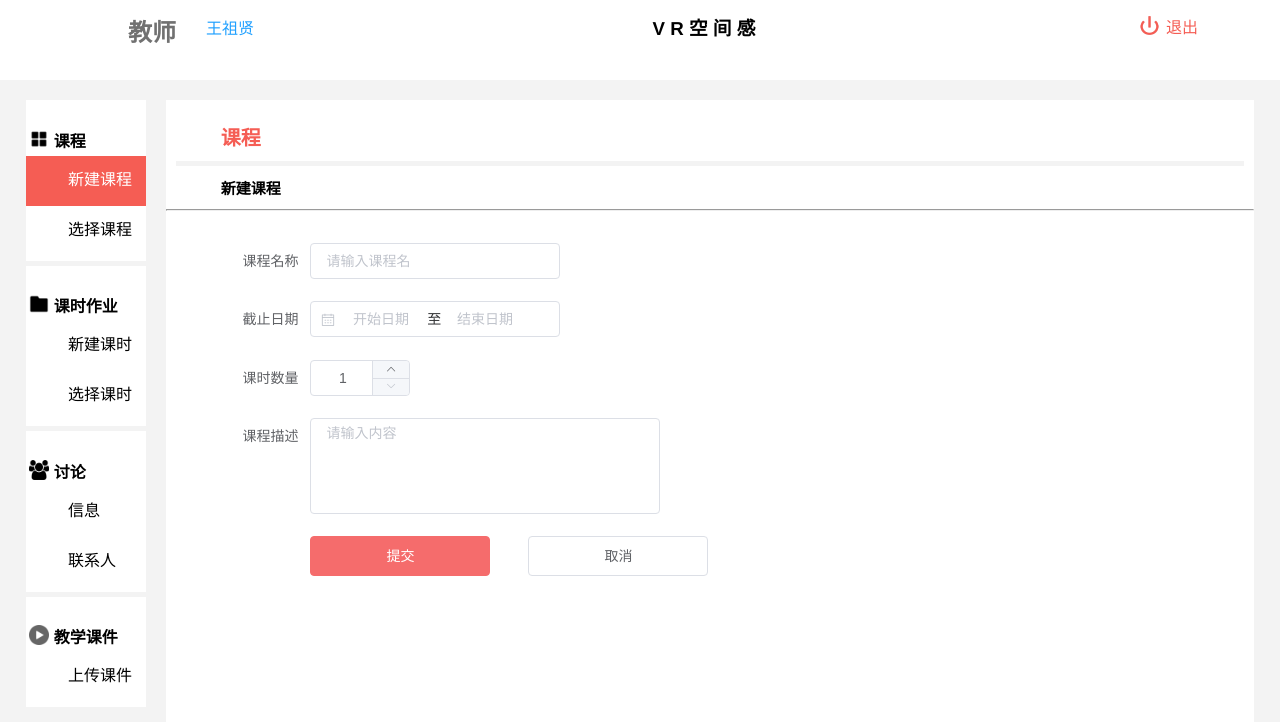
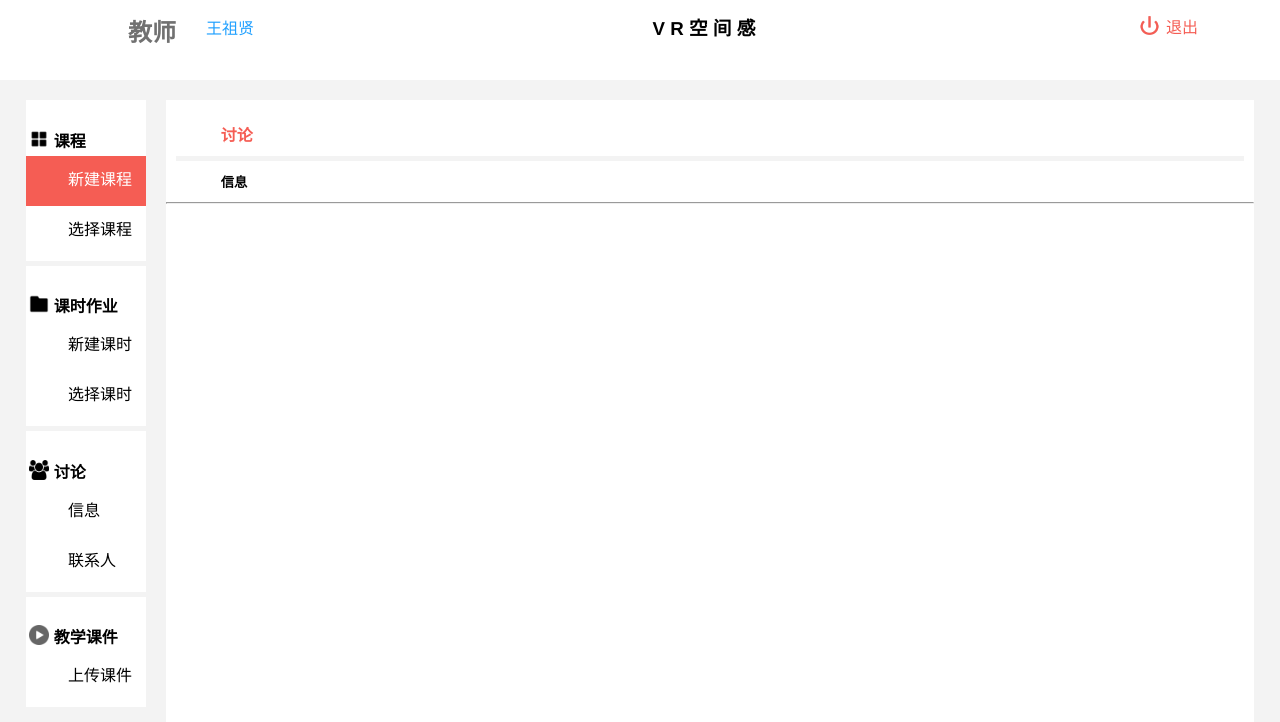
Before and after one commit to SBXSYZL/space, a Vue app: page /createCourse in a window 1280 px wide. Shown: the top 722 px of the page. Built offline with nearby package versions, Linux system fonts and the light colour scheme.

Commit message:
登录和注册页面

```diff
--- a/src/views/CreateCourse.vue
+++ b/src/views/CreateCourse.vue
@@ -2,65 +2,16 @@
   <div>
     <!--头部部分 start-->
     <div style="margin-top: 2%;height: 10%">
-      <h4 class="talk_title">课程</h4>
+      <h4 class="talk_title">讨论</h4>
       <div class="divide_1"/>
       <div style="height: 5%">
-        <h5 class="msg_title">新建课程</h5>
+        <h5 class="msg_title">信息</h5>
       </div>
       <hr class="divide_2">
     </div>
     <!--头部部分 end-->
+    <div style="margin-top: 2%;height: 90%">
 
-
-    <div style="margin-top: 3%;height: 90%;">
-      <div style="width: 50%;min-height: 500px;margin-right: 5%;margin-left: 5%; position:absolute;">
-         <!--课程名称 start-->
-        <el-form :model="createCourseForm" label-width="80px" ref="form" size="medium">
-        <el-form-item label="课程名称">
-          <el-input style="width: 250px" v-model="createCourseForm.courseName" placeholder="请输入课程名" clearable></el-input>
-        </el-form-item>
-        <!--课程名称 end-->
-        <!--截止日期 start-->
-        <el-form-item label="截止日期">
-          <div class="block">
-            <el-date-picker
-              style="width: 250px"
-              v-model="deadline"
-              type="daterange"
-              range-separator="至"
-              start-placeholder="开始日期"
-              end-placeholder="结束日期">
-            </el-date-picker>
-          </div>
-        </el-form-item>
-        <!--截止日期 end-->
-
-          <!--课时选择 start-->
-          <el-form-item label="课时数量">
-          <el-input-number v-model="num" controls-position="right" @change="handleChange" :min="1" :max="48" style="width:100px"></el-input-number>
-          </el-form-item>
-          <!--课时选择 end-->
-
-          <!--课程描述 start-->
-          <el-form-item label="课程描述">
-            <el-input
-              style="width: 350px"
-              type="textarea"
-              resize="none"
-              :autosize="{ minRows: 4, maxRows: 8}"
-              placeholder="请输入内容"
-              v-model="courseDescription">
-            </el-input>
-          </el-form-item>
-          <!--课程描述 end-->
-          <!--按钮 start-->
-          <el-form-item size="large">
-            <el-button @click="onSubmit" type="danger" style="width: 180px;margin-right: 5%">提交</el-button>
-            <el-button style="width: 180px">取消</el-button>
-          </el-form-item>
-          <!--按钮 end-->
-      </el-form>
-    </div>
 
     </div>
   </div>
@@ -68,36 +19,16 @@
 
 <script>
   export default {
-    name: 'CreateCourse',
-    data() {
-      return {
-        createCourseForm: {
-          courseName: '',
-        },
-        deadline: '',
-        courseDescription: '',
-        num: 1
-      };
-    },
-
-    methods: {
-      onSubmit() {
-        console.log('submit!');
-      },
-      handleChange(value) {
-        console.log(value);
-      }
-    }
-  };
+    name: 'CreateCourse'
+  }
 </script>
 
 <style scoped>
   .talk_title {
-    font-family: 微软雅黑, serif;
+    font-family: 黑体, serif;
     margin-left: 5%;
     color: #f55d54;
     text-align: left;
-    font-size: 20px;
   }
 
   .divide_1 {
@@ -112,7 +43,6 @@
     margin-top: 1%;
     margin-left: 5%;
     text-align: left;
-    font-size: 15px;
   }
 
   .divide_2 {
```
